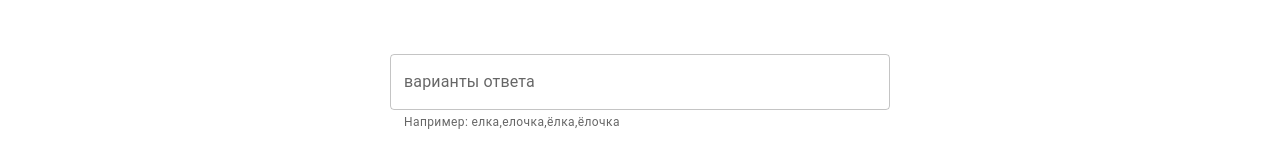
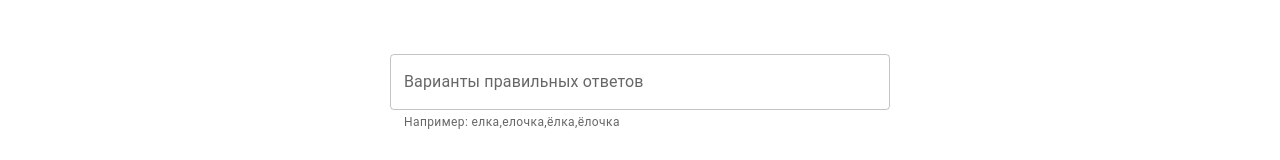
Before and after one commit to superhorsy/quest-app-frontend, a React (Create React App) app: page /panel/create-quest/1/create-step/text-step in a window 1280 px wide. Shown: the part 562-722 px from the top of the page. Built offline with nearby package versions, Linux system fonts and the light colour scheme.

Commit message:
refactoring saving QRcode questions

```diff
--- a/src/components/questCreation/stepCreation/qrQuestionCreateForm/qrQuestionCreateForm.js
+++ b/src/components/questCreation/stepCreation/qrQuestionCreateForm/qrQuestionCreateForm.js
@@ -18,6 +18,7 @@ export const QRQuestionCreateForm = ({stepData, handleClose}) => {
   const [taskName, setTaskName] = useState(stepData?.description ? stepData.description : "");
   const [taskDescription, setTaskDescription] = useState(stepData?.question_content ? stepData.question_content : "");
   const [qrImageUrl, setQrImageUrl] = useState("");
+  const [qrCodeCreated, setQRCodeCreated] = useState(false);
 
   // для qr-code
   const imageSaveName = `qr-code-${taskDescription}.png`;
@@ -29,11 +30,12 @@ export const QRQuestionCreateForm = ({stepData, handleClose}) => {
 
   const navigate = useNavigate();
 
-  const isEmptyField = !taskName || !taskDescription;
+  const isDisabled = !taskName || !taskDescription || !qrCodeCreated;
 
   const handleCreateQRCode = async () => {
     const response = await QRCode.toDataURL(taskDescription);
     setQrImageUrl(response);
+    setQRCodeCreated(true);
   };
 
   const onCreateTaskSubmit = (event) => {
@@ -126,7 +128,7 @@ export const QRQuestionCreateForm = ({stepData, handleClose}) => {
         type="submit"
         variant="contained"
         size="large"
-        disabled={isEmptyField}
+        disabled={isDisabled}
       >
         Сохранить
       </Button>
--- a/src/components/questCreation/stepCreation/textQuestionCreateForm/textQuestionCreateForm.js
+++ b/src/components/questCreation/stepCreation/textQuestionCreateForm/textQuestionCreateForm.js
@@ -88,7 +88,7 @@ export const TextQuestionCreateForm = ({stepData, handleClose}) => {
       <TextField
         fullWidth
         id="outlined-basic"
-        label="варианты ответа"
+        label="Варианты правильных ответов"
         variant="outlined"
         helperText="Например: елка,елочка,ёлка,ёлочка"
         sx={{mb: {xs: 3, sm: 7}}}
```
